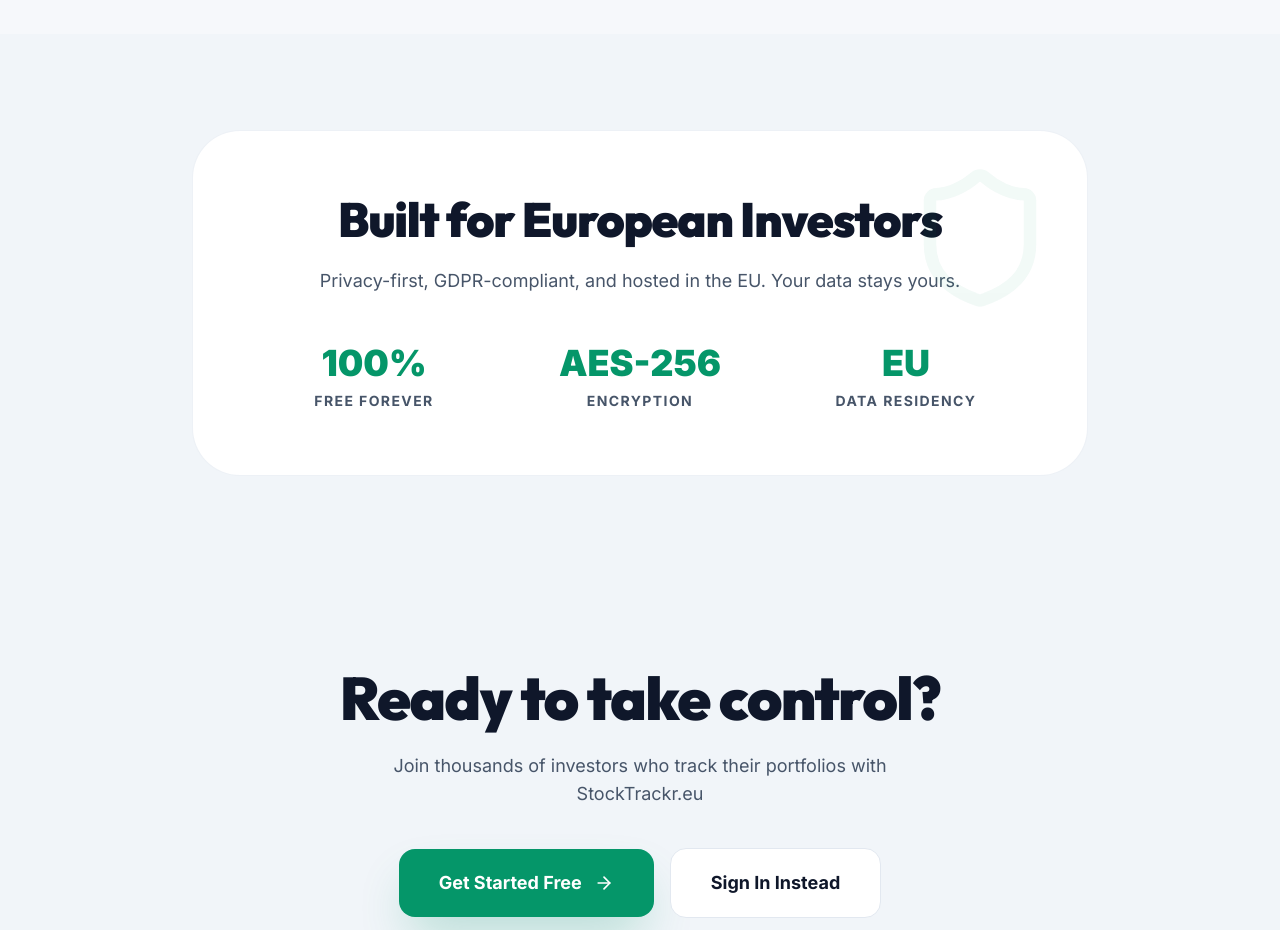
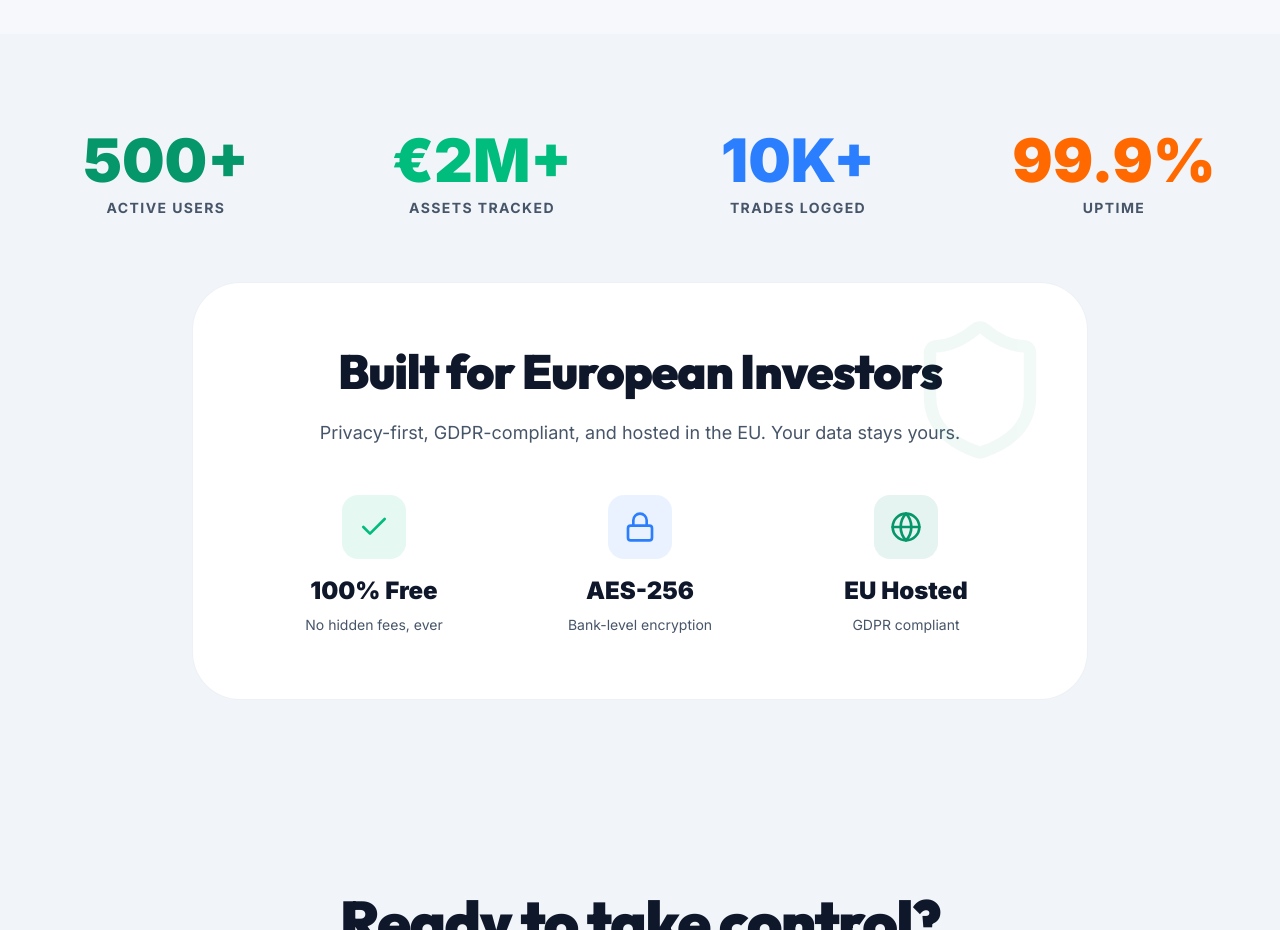
Before and after one commit to arpadbretz/stock-portfolio-tracker, a Next.js app: page / in a window 1280 px wide. Shown: the part 1740-2670 px from the top of the page. Built offline with nearby package versions, Linux system fonts and the light colour scheme; no server answers.

Commit message:
Feature: Enhanced landing page with animated social proof stats, improved EU trust section

```diff
--- a/app/page.tsx
+++ b/app/page.tsx
@@ -323,6 +323,64 @@
             {/* Social Proof / Stats */}
             <section className="py-24 px-6">
                 <div className="container mx-auto">
+                    {/* Social Proof Stats Row */}
+                    <motion.div
+                        initial={{ opacity: 0, y: 20 }}
+                        whileInView={{ opacity: 1, y: 0 }}
+                        viewport={{ once: true }}
+                        className="grid grid-cols-2 md:grid-cols-4 gap-8 mb-16"
+                    >
+                        <div className="text-center">
+                            <motion.div
+                                initial={{ scale: 0 }}
+                                whileInView={{ scale: 1 }}
+                                viewport={{ once: true }}
+                                transition={{ type: 'spring', delay: 0.1 }}
+                                className="text-5xl md:text-6xl font-black text-primary mb-2"
+                            >
+                                500+
+                            </motion.div>
+                            <div className="text-sm font-bold text-muted-foreground uppercase tracking-widest">Active Users</div>
+                        </div>
+                        <div className="text-center">
+                            <motion.div
+                                initial={{ scale: 0 }}
+                                whileInView={{ scale: 1 }}
+                                viewport={{ once: true }}
+                                transition={{ type: 'spring', delay: 0.2 }}
+                                className="text-5xl md:text-6xl font-black text-emerald-500 mb-2"
+                            >
+                                €2M+
+                            </motion.div>
+                            <div className="text-sm font-bold text-muted-foreground uppercase tracking-widest">Assets Tracked</div>
+                        </div>
+                        <div className="text-center">
+                            <motion.div
+                                initial={{ scale: 0 }}
+                                whileInView={{ scale: 1 }}
+                                viewport={{ once: true }}
+                                transition={{ type: 'spring', delay: 0.3 }}
+                                className="text-5xl md:text-6xl font-black text-blue-500 mb-2"
+                            >
+                                10K+
+                            </motion.div>
+                            <div className="text-sm font-bold text-muted-foreground uppercase tracking-widest">Trades Logged</div>
+                        </div>
+                        <div className="text-center">
+                            <motion.div
+                                initial={{ scale: 0 }}
+                                whileInView={{ scale: 1 }}
+                                viewport={{ once: true }}
+                                transition={{ type: 'spring', delay: 0.4 }}
+                                className="text-5xl md:text-6xl font-black text-orange-500 mb-2"
+                            >
+                                99.9%
+                            </motion.div>
+                            <div className="text-sm font-bold text-muted-foreground uppercase tracking-widest">Uptime</div>
+                        </div>
+                    </motion.div>
+
+                    {/* EU Trust Card */}
                     <div className="max-w-4xl mx-auto bg-card border border-border/60 rounded-[48px] p-12 md:p-16 text-center relative overflow-hidden">
                         <div className="absolute top-0 right-0 p-8 opacity-5">
                             <Shield size={150} className="text-primary" />
@@ -337,16 +395,25 @@
 
                         <div className="grid grid-cols-1 sm:grid-cols-3 gap-8">
                             <div className="flex flex-col items-center">
-                                <div className="text-4xl font-black text-primary mb-2">100%</div>
-                                <div className="text-sm font-bold text-muted-foreground uppercase tracking-widest">Free Forever</div>
+                                <div className="w-16 h-16 rounded-2xl bg-emerald-500/10 flex items-center justify-center mb-4">
+                                    <Check size={32} className="text-emerald-500" />
+                                </div>
+                                <div className="text-2xl font-black text-foreground mb-2">100% Free</div>
+                                <div className="text-sm text-muted-foreground">No hidden fees, ever</div>
                             </div>
                             <div className="flex flex-col items-center">
-                                <div className="text-4xl font-black text-primary mb-2">AES-256</div>
-                                <div className="text-sm font-bold text-muted-foreground uppercase tracking-widest">Encryption</div>
+                                <div className="w-16 h-16 rounded-2xl bg-blue-500/10 flex items-center justify-center mb-4">
+                                    <Lock size={32} className="text-blue-500" />
+                                </div>
+                                <div className="text-2xl font-black text-foreground mb-2">AES-256</div>
+                                <div className="text-sm text-muted-foreground">Bank-level encryption</div>
                             </div>
                             <div className="flex flex-col items-center">
-                                <div className="text-4xl font-black text-primary mb-2">EU</div>
-                                <div className="text-sm font-bold text-muted-foreground uppercase tracking-widest">Data Residency</div>
+                                <div className="w-16 h-16 rounded-2xl bg-primary/10 flex items-center justify-center mb-4">
+                                    <Globe size={32} className="text-primary" />
+                                </div>
+                                <div className="text-2xl font-black text-foreground mb-2">EU Hosted</div>
+                                <div className="text-sm text-muted-foreground">GDPR compliant</div>
                             </div>
                         </div>
                     </div>
```
